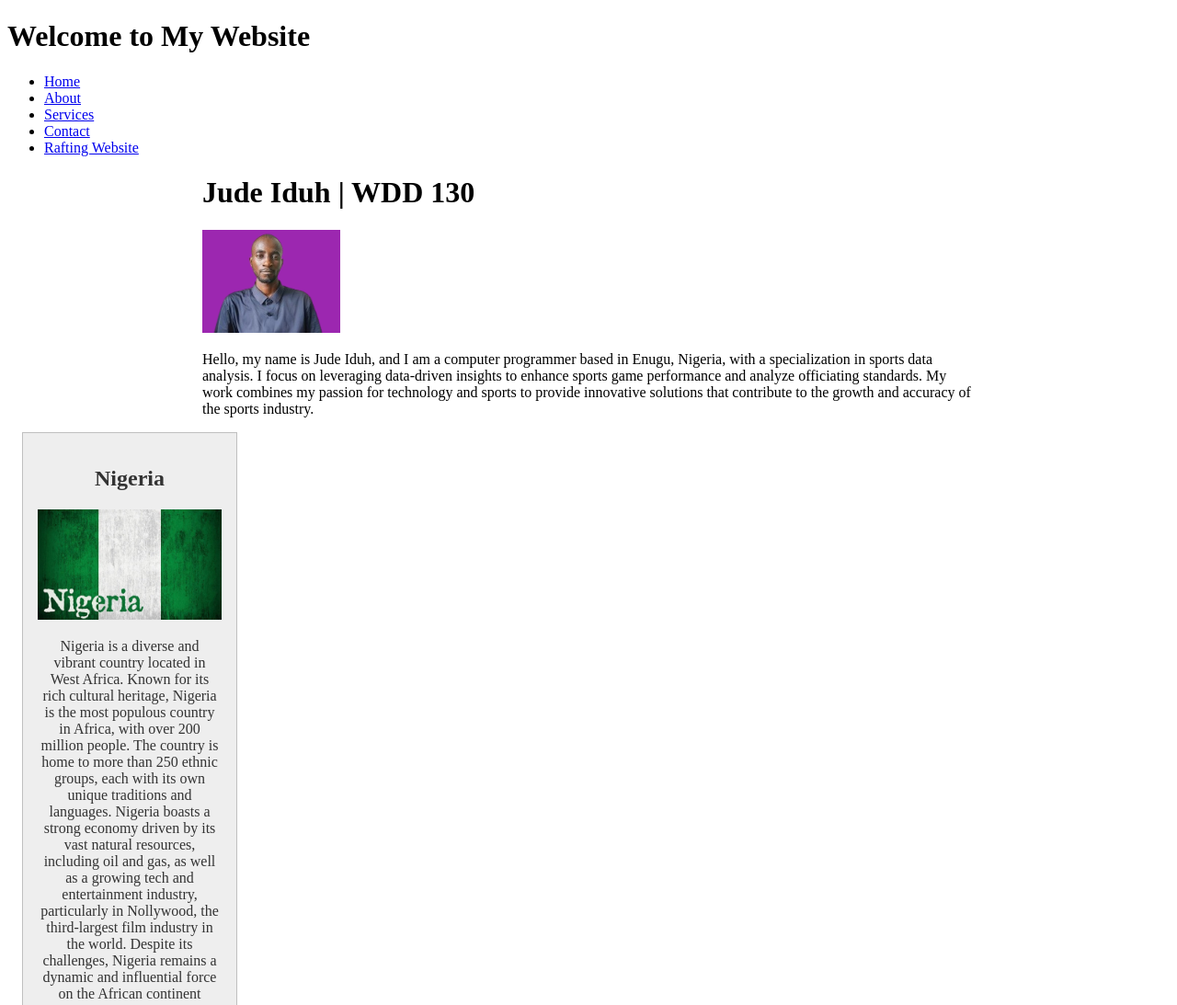
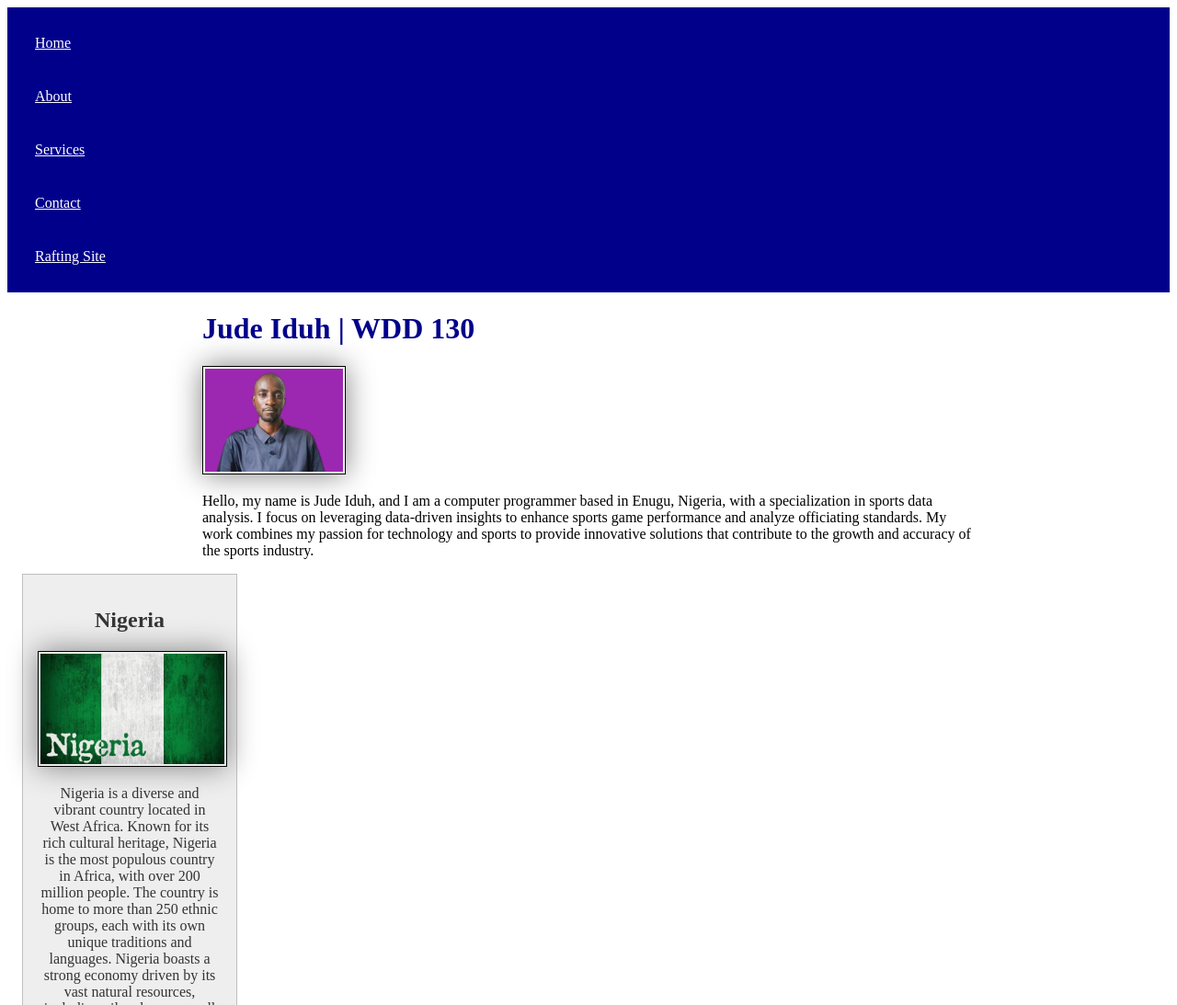
Before and after one commit to judeiduh/wdd130, a plain HTML site: page index.html in a window 1280 px wide. Shown: the top 1093 px of the page at 92% size. Drawn offline with Linux system fonts and the light colour scheme.

Commit message:
My updated index.html & styles.css file.

```diff
--- a/index.html
+++ b/index.html
@@ -4,21 +4,18 @@
         <meta charset="UTF-8">
         <meta name="viewport" content="width=device-width, initial-scale=1.0">
         <title>Jude Iduh | WDD 130</title>
-        <meta name="description" content="Describe your home page here using keywords like your name, the course, the purpose of the page.">
+        <meta name="description" content="This home page introduces Jude Iduh, a computer programmer specializing in sports data analysis, based in Enugu, Nigeria. The page serves as a personal website for sharing information about Jude's expertise, focusing on data-driven insights in sports, and how his work enhances performance and officiating standards. The page is part of the WDD 130 course and includes navigation links to various sections like Home, About, Services, Contact, and an additional link to a Rafting Website project. The layout also features an image of Jude's profile and provides context about Nigeria, showcasing the country's cultural diversity and economic strengths.">
         <meta name="author" content="Jude Iduh">
-        <link rel="stylesheet" href="style.css">
+        <link rel="stylesheet" href="styles/styles.css">
     </head>
     <body>
         <header>
-            <h1>Welcome to My Website</h1>
             <nav>
-                <ul>
-                    <li><a href="#home">Home</a></li>
-                    <li><a href="#about">About</a></li>
-                    <li><a href="#services">Services</a></li>
-                    <li><a href="#contact">Contact</a></li>
-                    <li><a href="raftingsite.html">Rafting Website</a></li>
-                </ul>
+                    <a href="#home">Home</a>
+                    <a href="#about">About</a>
+                    <a href="#services">Services</a>
+                    <a href="#contact">Contact</a>
+                    <a href="wwr">Rafting Site</a>
             </nav>
         </header>
 
--- /dev/null
+++ b/styles/styles.css
@@ -0,0 +1,58 @@
+nav {
+        background-color: darkblue;
+        padding: 10px;
+}
+
+nav a {
+    color: white;
+    display: block;
+    padding: 20px;
+}
+
+h1 {
+    color: darkblue;
+}
+
+img {
+    width: 150px;
+    height: auto;
+    border: 1px solid black;
+    padding: 2px;
+    box-shadow: 0 0 30px gray;
+
+}
+main
+    {
+        max-width: 840px;
+        margin: 0 auto; /* Center the main content */
+    }
+
+aside {
+    width: 200px;
+    margin: 1rem;
+    border: 1px solid rgb(0 0 0 / 0.2); /* 1 */
+    padding: 1rem;
+    background-color: #eee;
+    color: #333;
+    text-align: center;
+}
+
+aside img {
+    width: 200px;
+    height:auto;
+}
+
+main img {
+    width: 150px;
+    height: auto;
+}
+
+p {
+    padding: 0;
+}
+
+footer {
+    margin-top: 15px;
+    border-top: 1px solid #000;
+    text-align: center;
+}
```
